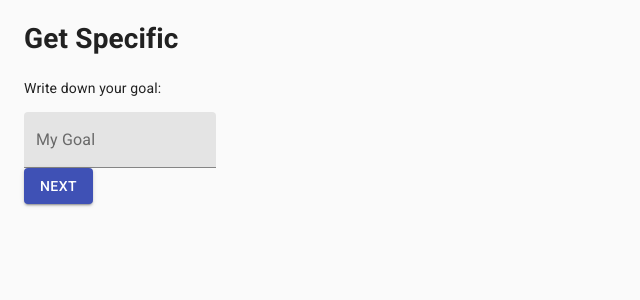
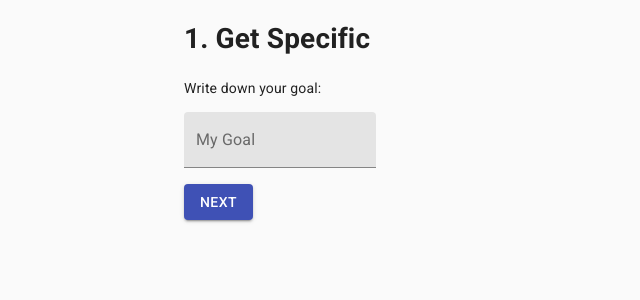
Before and after one commit to johnbede2000/stepzi, a React (Create React App) app: page / in a window 1280 px wide. Shown: the top 300 px of the page, without its empty margins (0-640 px from the left). Built offline with nearby package versions, Linux system fonts and the light colour scheme.

Commit message:
material-ui styling

```diff
--- a/public/index.html
+++ b/public/index.html
@@ -3,9 +3,10 @@
   <head>
     <meta charset="utf-8" />
     <link rel="icon" href="%PUBLIC_URL%/favicon.ico" />
+    <link rel="preconnect" href="https://fonts.gstatic.com" />
     <link
+      href="https://fonts.googleapis.com/css2?family=Caveat&family=Roboto:wght@300;400;500;700&display=swap"
       rel="stylesheet"
-      href="https://fonts.googleapis.com/css?family=Roboto:300,400,500,700&display=swap"
     />
     <meta
       name="viewport"
--- a/src/App.js
+++ b/src/App.js
@@ -7,7 +7,7 @@ function App() {
   return (
     <>
       <CssBaseline />
-      <Container>
+      <Container maxWidth="md">
         <ParentSpecific />
       </Container>
     </>
--- a/src/components/HowWillYouKnow.js
+++ b/src/components/HowWillYouKnow.js
@@ -1,26 +1,38 @@
 import React from 'react';
 import {
   Card,
-  CardHeader,
   TextField,
+  CardContent,
   Box,
-  CardContent,
   Typography,
 } from '@material-ui/core';
 import { PrevButton, NextButton } from './Buttons';
+import { makeStyles } from '@material-ui/core/styles';
+
+const useStyles = makeStyles((theme) => ({
+  cursive: {
+    fontFamily: 'Caveat, cursive',
+    fontSize: '2em',
+  },
+}));
 
 const HowWillYouKnow = ({ values, handleChange, setStep, step }) => {
   const [err, setErr] = React.useState(false);
+  const classes = useStyles();
   return (
     <>
       <Card>
-        <CardHeader title="Your goal" />
-        <CardContent>{values.goal}</CardContent>
+        <CardContent>
+          Your goal:{' '}
+          <Box component="span" className={classes.cursive}>
+            {values.goal}
+          </Box>
+        </CardContent>
       </Card>
       <Typography>
         Get a clear idea about what success will look like. How will you know
         when you’ve succeeded?
-        <Box fontWeight="fontWeightBold">
+        <Box>
           Describe the moment when you know you will have reached your goal:
         </Box>
       </Typography>
@@ -40,7 +52,12 @@ const HowWillYouKnow = ({ values, handleChange, setStep, step }) => {
           Empty
         </Typography>
       )}
-      <div>
+      <Box
+        mt={2}
+        display="flex"
+        flexDirection="row"
+        justifyContent="space-between"
+      >
         <PrevButton step={step} setStep={setStep}></PrevButton>
         <NextButton
           field={values.moment} // is there shorthand for these?
@@ -48,7 +65,7 @@ const HowWillYouKnow = ({ values, handleChange, setStep, step }) => {
           setStep={setStep}
           setErr={setErr}
         />
-      </div>
+      </Box>
     </>
   );
 };
--- a/src/components/InitialGoal.js
+++ b/src/components/InitialGoal.js
@@ -1,12 +1,11 @@
 import React from 'react';
-import { Typography, TextField } from '@material-ui/core';
+import { Typography, TextField, Box } from '@material-ui/core';
 import { NextButton } from './Buttons';
 
 const InitialGoal = ({ values, handleChange, setStep, step }) => {
   const [err, setErr] = React.useState(false);
   return (
     <>
-      <div>
       <p>Write down your goal:</p>
       <TextField
         id="goal"
@@ -24,15 +23,19 @@ const InitialGoal = ({ values, handleChange, setStep, step }) => {
           Empty
         </Typography>
       )}
-      </div>
-      <div>
+      <Box
+        mt={2}
+        display="flex"
+        flexDirection="row"
+        justifyContent="space-between"
+      >
         <NextButton
           field={values.goal} // is there shorthand for these?
           step={step}
           setStep={setStep}
           setErr={setErr}
         />
-      </div>
+      </Box>
     </>
   );
 };
--- a/src/components/ParentSpecific.js
+++ b/src/components/ParentSpecific.js
@@ -82,16 +82,10 @@ const ParentSpecific = () => {
 
   return (
     <>
-      <h1>Get Specific</h1>
+      <h1>1. Get Specific</h1>
       {renderSwitch(step)}
     </>
   );
 };
 
 export default ParentSpecific;
-
-/*
-parent holds state for step, values
-each page affects value by receiving handleChange which invokes setValue - which checks current step
-each page has a next button which checks a specific field and if it's empty will highlight it for a second. It can select that field by receiving which field to receive as a prop? Then if not empty then can invoke setStep - which it needs to receive too
-*/
--- a/src/components/Rewrite.js
+++ b/src/components/Rewrite.js
@@ -1,6 +1,7 @@
 import React from 'react';
 import {
   Card,
+  Box,
   CardContent,
   CardHeader,
   TextField,
@@ -40,7 +41,12 @@ const Rewrite = ({ values, handleChange, step, setStep }) => {
           Empty
         </Typography>
       )}
-      <div>
+      <Box
+        mt={2}
+        display="flex"
+        flexDirection="row"
+        justifyContent="space-between"
+      >
         <PrevButton step={step} setStep={setStep}></PrevButton>
         <NextButton
           field={values.rewrite} // is there shorthand for these?
@@ -48,7 +54,7 @@ const Rewrite = ({ values, handleChange, step, setStep }) => {
           setStep={setStep}
           setErr={setErr}
         />
-      </div>
+      </Box>
     </>
   );
 };
```
Lines whose indentation alone changed are shown as unchanged.
